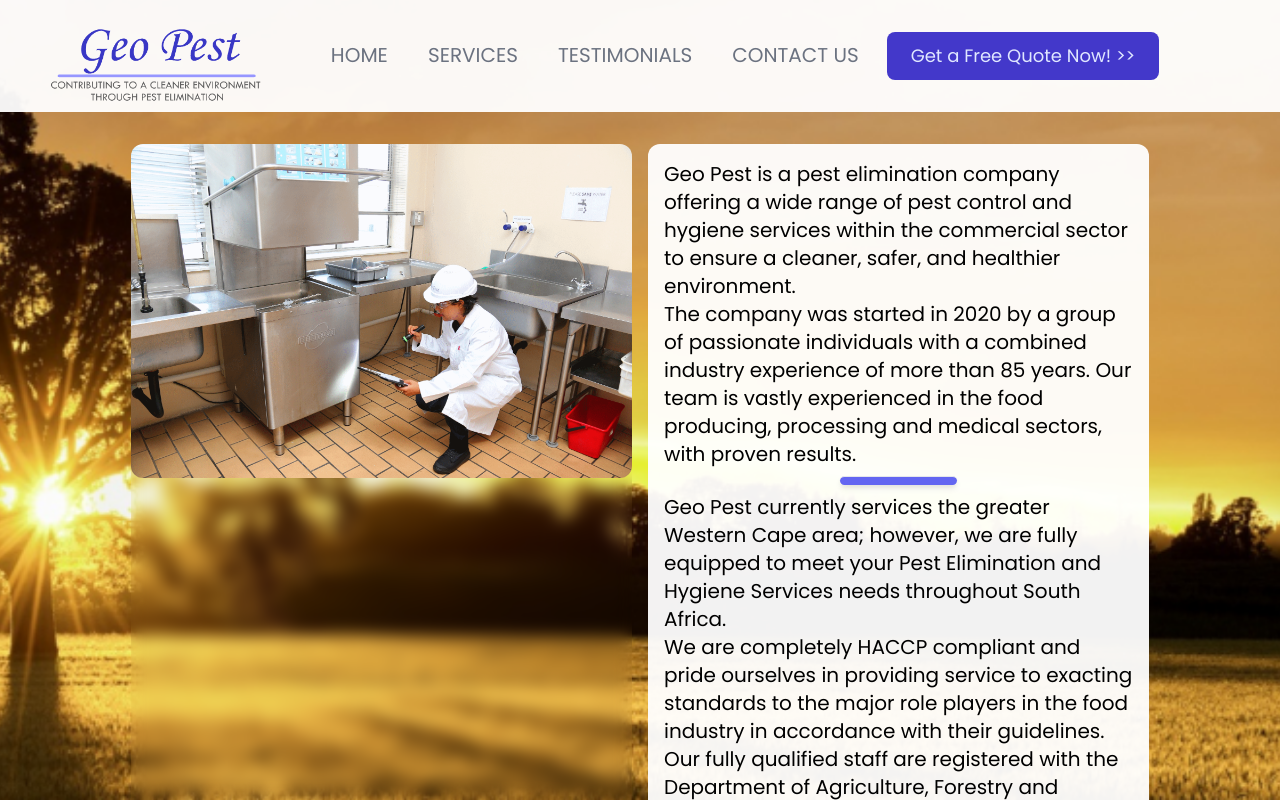
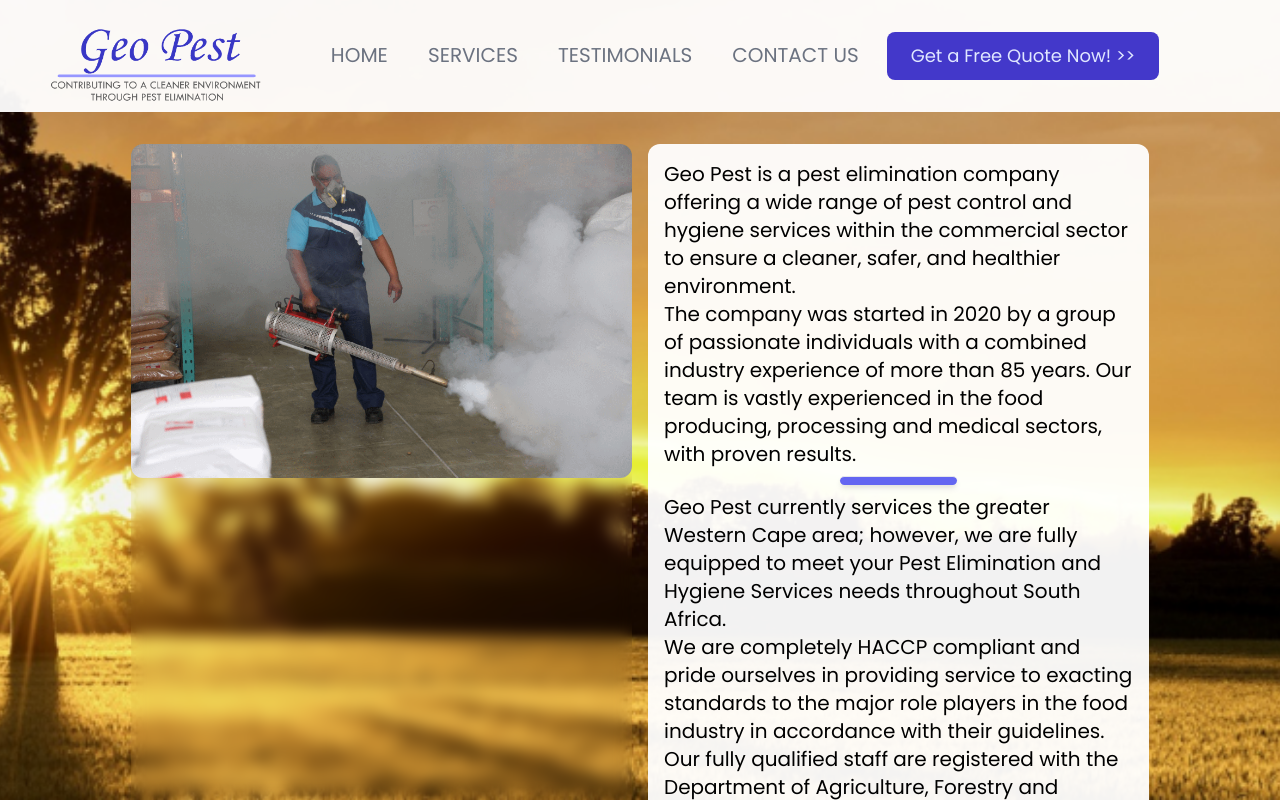
Before and after one commit to GeopestAdmin/geopest, a Vue app: page / in a window 1280 px wide. Built offline with nearby package versions, Linux system fonts and the light colour scheme.

Commit message:
Home Page images change

```diff
--- a/src/pages/Home.vue
+++ b/src/pages/Home.vue
@@ -51,11 +51,11 @@
     return {
       homeImages: [
         "installation.png",
-        "survey.png",
+        "austrian-fogging.png",
         "inspection.png",
-        "presentation.png"
+        "service-vehicles.png"
       ],
-      selected: "survey.png",
+      selected: "austrian-fogging.png",
       intervalID: "",
       index: 0
     }
--- a/vue.config.js
+++ b/vue.config.js
@@ -1,5 +1,3 @@
 module.exports = {
-  publicPath: process.env.NODE_ENV === 'production'
-    ? '/geopest/'
-    : '/'
+  publicPath: '/'
 }
```
Also changed, not shown: src/assets/austrian-fogging.png (added), src/assets/service-vehicles.png (added).
